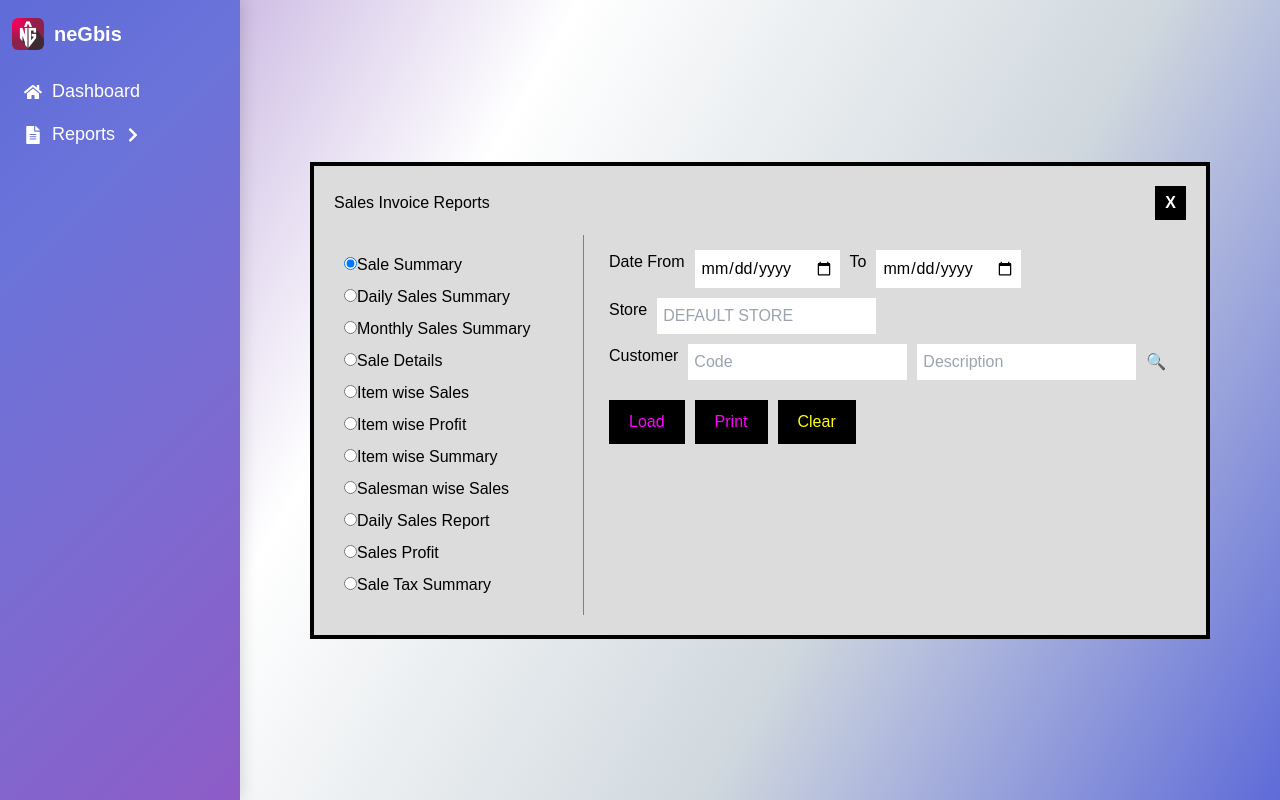
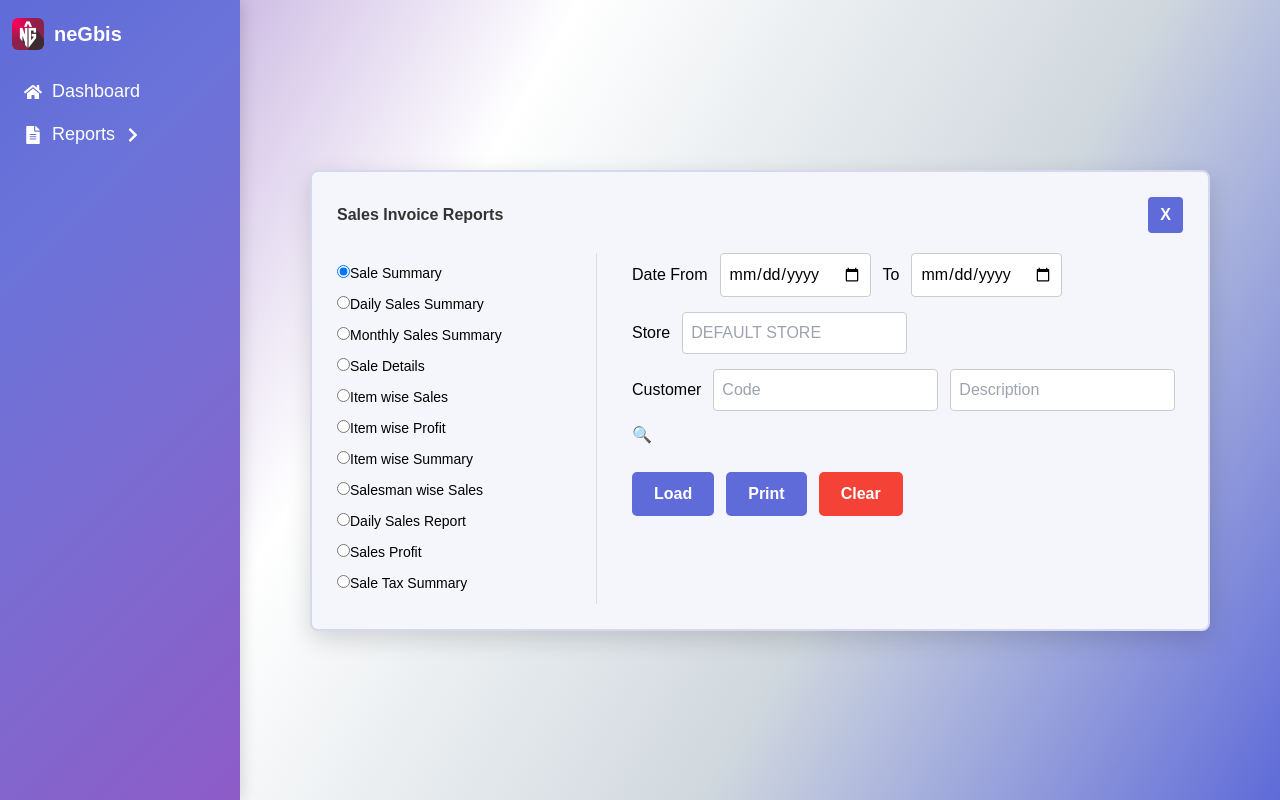
Before and after one commit to Fahida-pk/negbis, a React (Vite) app: page /reports in a window 1280 px wide. Built offline with nearby package versions, Linux system fonts and the light colour scheme.

Commit message:
update project

```diff
--- a/src/Pages/Reports/reports.css
+++ b/src/Pages/Reports/reports.css
@@ -33,20 +33,23 @@
 align-items:center;
 min-height:100vh;
 padding:20px;
-margin-left:240px;   /* sidebar space */
+margin-left:240px;
 }
 
 
 /* ========================= */
-/* MAIN BOX */
+/* REPORT BOX */
 /* ========================= */
 
 .report-box{
-background:#dcdcdc;
+background:#f5f6fb;
 width:900px;
 max-width:100%;
-padding:20px;
-border:4px solid black;
+padding:25px;
+border-radius:8px;
+border:2px solid #d6d8f0;
+box-shadow:0 8px 25px rgba(0,0,0,0.15);
+position:relative;
 }
 
 
@@ -58,16 +61,27 @@
 display:flex;
 justify-content:space-between;
 align-items:center;
-margin-bottom:15px;
+margin-bottom:20px;
+font-weight:600;
+color:#333;
 }
 
+
+/* CLOSE BUTTON */
+
 .close-btn{
-background:black;
+background:#5f6bd8;
 color:white;
 border:none;
-padding:5px 10px;
+padding:6px 12px;
 cursor:pointer;
-font-weight:bold;
+border-radius:4px;
+font-weight:600;
+transition:0.2s;
+}
+
+.close-btn:hover{
+background:#4a54c7;
 }
 
 
@@ -77,7 +91,7 @@
 
 .report-content{
 display:flex;
-gap:10px;
+gap:25px;
 }
 
 
@@ -86,14 +100,16 @@
 /* ========================= */
 
 .report-left{
-width:250px;
-border-right:1px solid gray;
-padding:10px;
+width:260px;
+border-right:1px solid #ddd;
+padding-right:15px;
 }
 
 .report-left label{
 display:block;
-margin:8px 0;
+margin:10px 0;
+cursor:pointer;
+font-size:14px;
 }
 
 
@@ -103,7 +119,7 @@
 
 .report-right{
 flex:1;
-padding:15px;
+padding-left:10px;
 }
 
 
@@ -112,14 +128,18 @@
 /* ========================= */
 
 .filter-row{
-margin-bottom:10px;
+margin-bottom:15px;
 display:flex;
-gap:10px;
+gap:12px;
 flex-wrap:wrap;
+align-items:center;
 }
 
 .filter-row input{
-padding:6px;
+padding:8px;
+border-radius:4px;
+border:1px solid #ccc;
+background:white;
 }
 
 
@@ -128,57 +148,92 @@
 /* ========================= */
 
 .buttons{
-margin-top:20px;
+margin-top:25px;
 display:flex;
-flex-wrap:wrap;
-gap:10px;
+gap:12px;
 }
 
-.print{
-background:black;
-color:magenta;
-padding:10px 20px;
+/* LOAD BUTTON */
+
+.load{
+background:linear-gradient(135deg,#5f6bd8,#8e5cc7);
+color:white;
+padding:10px 22px;
 border:none;
+border-radius:5px;
 cursor:pointer;
+font-weight:600;
+transition:0.2s;
 }
 
+.load:hover{
+opacity:0.9;
+}
+
+
+/* PRINT BUTTON */
+
+.print{
+background:#5f6bd8;
+color:white;
+padding:10px 22px;
+border:none;
+border-radius:5px;
+cursor:pointer;
+font-weight:600;
+transition:0.2s;
+}
+
+.print:hover{
+background:#4a54c7;
+}
+
+
+/* CLEAR BUTTON */
+
 .clear{
-background:black;
-color:yellow;
-padding:10px 20px;
+background:#f44336;
+color:white;
+padding:10px 22px;
 border:none;
+border-radius:5px;
 cursor:pointer;
+font-weight:600;
+transition:0.2s;
+}
+
+.clear:hover{
+background:#d32f2f;
 }
 
 
 /* ========================= */
-/* REPORT TABLE */
+/* TABLE */
 /* ========================= */
 
 .report-table{
 width:100%;
 border-collapse:collapse;
+margin-top:20px;
 }
 
 .report-table th,
 .report-table td{
-border:1px solid #999;
+border:1px solid #ddd;
 padding:8px;
 text-align:left;
 }
 
 .report-table th{
-background:#eee;
+background:#f0f1fa;
 }
 
 
 /* ========================= */
-/* MOBILE + TABLET */
+/* MOBILE */
 /* ========================= */
 
 @media (max-width:768px){
-
-/* remove sidebar space */
 
 .report-container{
 margin-left:0;
@@ -186,62 +241,42 @@
 align-items:flex-start;
 }
 
-/* box full width */
-
 .report-box{
 width:100%;
-max-width:100%;
 padding:15px;
 }
-
-/* stack layout */
 
 .report-content{
 flex-direction:column;
 }
 
-/* left panel */
-
 .report-left{
 width:100%;
 border-right:none;
-border-bottom:1px solid gray;
-padding:10px;
+border-bottom:1px solid #ddd;
+padding-bottom:10px;
 }
-
-/* right panel */
 
 .report-right{
 width:100%;
-padding:10px;
+padding-top:10px;
 }
-
-/* filters */
 
 .filter-row{
 flex-direction:column;
-gap:8px;
+align-items:flex-start;
 }
 
 .filter-row input{
 width:100%;
 }
 
-/* buttons */
-
 .buttons{
 flex-direction:column;
 }
 
-.print,
-.clear{
+.buttons button{
 width:100%;
 }
 
-/* table */
-
-.report-table{
-font-size:12px;
 }
-
-}
```
